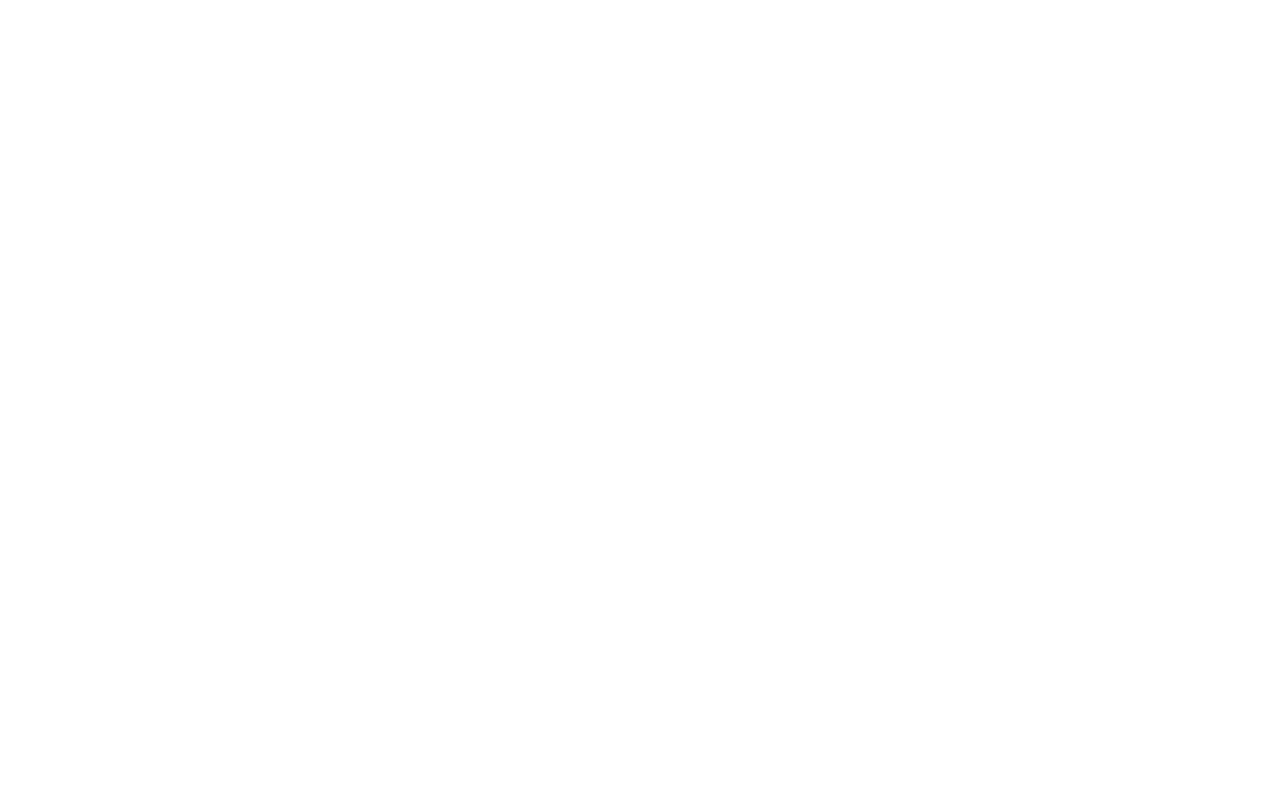
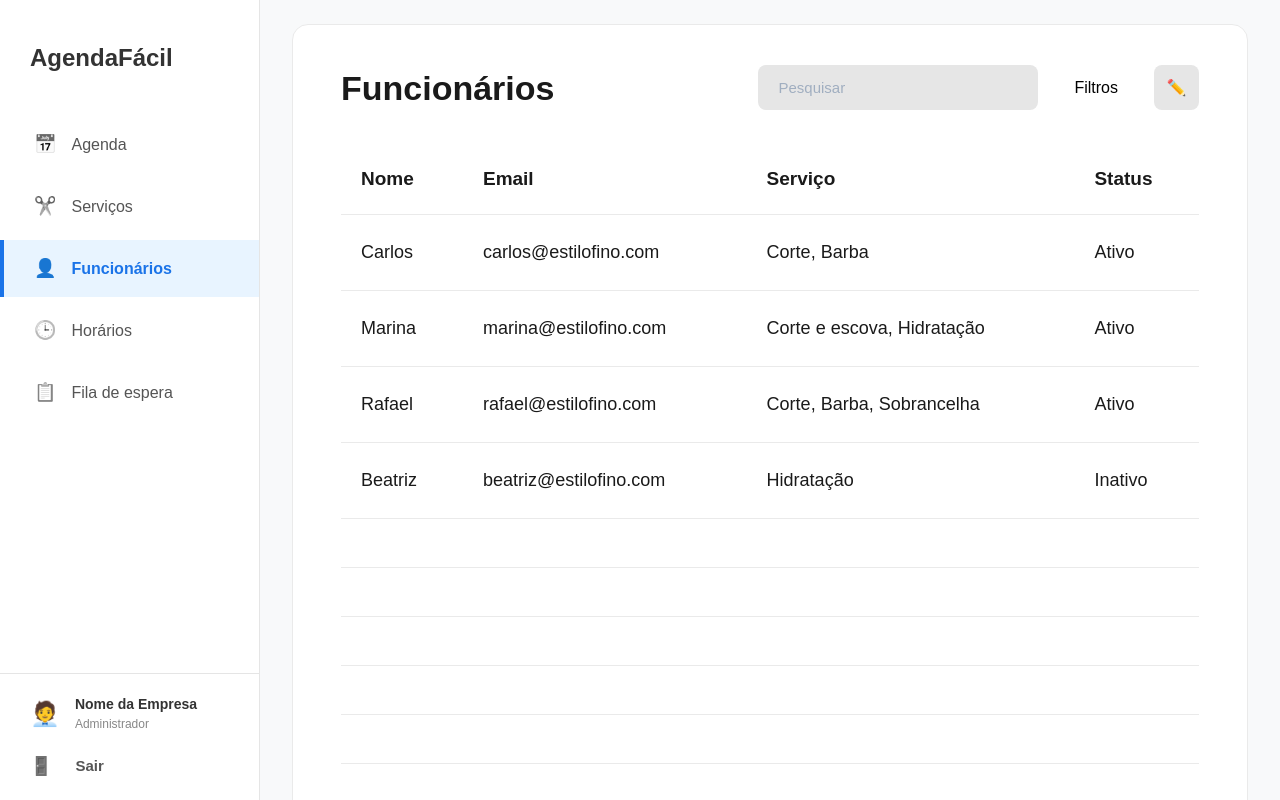
Before and after one commit to kauagomesduarte/AgendaFacil, a React (Vite) app in the folder Frontend/: page /funcionarios in a window 1280 px wide. Before the commit this address had no page. Shown: the top 800 px of the page. Built offline with nearby package versions, Linux system fonts and the light colour scheme.

Commit message:
Ajuste de espacamento

```diff
--- a/Frontend/src/App.jsx
+++ b/Frontend/src/App.jsx
@@ -3,6 +3,8 @@ import LandingPage from './pages/LandingPage.jsx';
 import Login from './pages/Login.jsx';
 import Cadastro from './pages/Cadastro.jsx';
 import Servicos from './pages/Servicos.jsx';
+import Funcionarios from './pages/Funcionarios.jsx';
+
 export default function App() {
   return (
     <BrowserRouter>
@@ -11,6 +13,7 @@ export default function App() {
       <Route path="/login" element={<Login />} />
       <Route path="/cadastro" element={<Cadastro />} />
       <Route path="/servicos" element={<Servicos />} />
+      <Route path="/funcionarios" element={<Funcionarios />} />
     </Routes>
   </BrowserRouter>
   );
--- a/Frontend/src/CSS/Funcionarios.css
+++ b/Frontend/src/CSS/Funcionarios.css
@@ -1,122 +1,132 @@
-/* Layout Geral (Assume que o Sidebar já ocupa a esquerda) */
 .funcionarios-container {
   display: flex;
   min-height: 100vh;
-  background-color: #2C2C2C; /* Cor de fundo escura do protótipo fora da área branca */
-  padding: 40px;
+  background-color: #F8F9FA;
 }
 
 .conteudo-principal {
   flex: 1;
+  padding: 24px 32px;
   display: flex;
   justify-content: center;
   align-items: flex-start;
 }
 
-/* Cartão Branco onde fica a tabela */
 .cartao-funcionarios {
-  background-color: #FAFAFA;
-  border-radius: 12px;
+  background-color: #FFFFFF;
+  border-radius: 16px;
   width: 100%;
-  max-width: 1100px;
-  padding: 40px;
-  box-shadow: 0 4px 6px rgba(0,0,0,0.05);
-  border: 1px solid #E5E5E5;
+  max-width: 100%;
+  padding: 40px 48px;
+  border: 1px solid #EAEAEA;
 }
 
-/* Cabeçalho */
 .cabecalho-tabela {
   display: flex;
   justify-content: space-between;
   align-items: center;
-  margin-bottom: 30px;
+  width: 100%;
+  margin-bottom: 35px;
 }
 
 .cabecalho-tabela h2 {
-  font-size: 24px;
-  color: #333;
+  font-size: 34px;
+  font-weight: 800;
+  color: #1A1A1A;
   margin: 0;
+  line-height: 1;
 }
 
 .acoes-cabecalho {
   display: flex;
-  gap: 15px;
+  align-items: stretch;
+  gap: 12px;
 }
 
-.input-pesquisa {
-  padding: 10px 15px;
-  border-radius: 6px;
-  border: none;
-  background-color: #E2E2E2;
-  font-size: 14px;
-  width: 250px;
+.input-pesquisa,
+.btn-filtro,
+.btn-icone {
+  height: 45px;
+  margin: 0;
+  box-sizing: border-box;
+  align-self: center;
 }
 
-.btn-filtro {
-  padding: 10px 20px;
-  border-radius: 6px;
+/* Barra de pesquisa (sem display flex para preservar o campo de texto) */
+.input-pesquisa {
+  display: flex;
+  align-items: center;
+  padding: 0 20px;
+  border-radius: 8px;
+  background-color: #E6E6E6;
+  font-size: 15px;
+  width: 280px;
+  outline: none;
   border: none;
-  background-color: #E2E2E2;
-  cursor: pointer;
-  font-weight: 500;
 }
 
-.btn-icone {
-  padding: 10px;
-  border-radius: 6px;
-  border: 1px solid #333;
-  background: transparent;
-  cursor: pointer;
+/* Botões com alinhamento flexível */
+.btn-filtro {
+  padding: 0 24px;
   display: flex;
   align-items: center;
   justify-content: center;
 }
 
-/* Tabela */
+.btn-icone {
+  width: 45px;
+  height: 45px;
+  display: flex;
+  align-items: center;
+  justify-content: center;
+  padding: 0;
+  border-radius: 8px;
+  border: none;
+  background-color: #E6E6E6;
+  font-size: 16px;
+  cursor: pointer;
+  box-sizing: border-box;
+}
+
 .tabela-funcionarios {
   width: 100%;
   border-collapse: collapse;
-  margin-bottom: 40px;
 }
 
 .tabela-funcionarios th {
   text-align: left;
-  padding: 15px 10px;
-  border-bottom: 1px solid #E5E5E5;
-  color: #333;
-  font-weight: 600;
-  font-size: 16px;
+  padding: 20px;
+  border-bottom: 1px solid #EAEAEA;
+  color: #1A1A1A;
+  font-weight: 800;
+  font-size: 19px;
 }
 
 .tabela-funcionarios td {
-  padding: 20px 10px;
-  border-bottom: 1px solid #E5E5E5;
-  color: #555;
-  font-size: 14px;
+  padding: 24px 20px;
+  border-bottom: 1px solid #EAEAEA;
+  color: #1A1A1A;
+  font-size: 18px;
+  font-weight: 500;
 }
 
-.font-bold {
-  font-weight: 600;
-  color: #333 !important;
+.tabela-funcionarios tr:last-child td {
+  border-bottom: none;
 }
 
-/* Rodapé com botão salvar */
 .rodape-tabela {
   display: flex;
   justify-content: flex-end;
+  margin-top: 30px;
 }
 
 .btn-salvar {
-  padding: 12px 24px;
-  border-radius: 6px;
+  padding: 14px 32px;
+  background-color: #E6E6E6;
   border: none;
-  background-color: #D4D4D4;
+  border-radius: 8px;
+  font-size: 17px;
+  font-weight: 600;
   color: #333;
-  font-weight: 600;
   cursor: pointer;
-  transition: background 0.2s;
 }
-
-.btn-salvar:hover {
-  background-color: #C0C0C0;
-}
--- /dev/null
+++ b/Frontend/src/CSS/Sidebar.css
@@ -0,0 +1,109 @@
+.sidebar-container {
+  width: 260px;
+  background-color: #FFFFFF;
+  border-right: 1px solid #E5E5E5;
+  display: flex;
+  flex-direction: column;
+  height: 100vh;
+  position: sticky;
+  top: 0;
+}
+
+.sidebar-logo {
+  padding: 40px 30px;
+}
+
+.sidebar-logo h1 {
+  font-size: 24px;
+  color: #333;
+  margin: 0;
+  font-weight: 800;
+}
+
+.sidebar-nav {
+  flex: 1;
+  display: flex;
+  flex-direction: column;
+  gap: 5px;
+}
+
+.menu-item {
+  display: flex;
+  align-items: center;
+  padding: 15px 30px;
+  color: #555;
+  text-decoration: none;
+  font-size: 16px;
+  font-weight: 500;
+  border-left: 4px solid transparent;
+  transition: all 0.2s ease;
+}
+
+.menu-item:hover {
+  background-color: #F5F5F5;
+}
+
+/* O estilo que cria a barra lateral azul quando o item está selecionado */
+.menu-item.ativo {
+  background-color: #E8F4FF;
+  color: #1A73E8;
+  border-left-color: #1A73E8;
+  font-weight: 600;
+}
+
+.icone {
+  margin-right: 15px;
+  font-size: 18px;
+  filter: grayscale(100%); /* Torna os emojis neutros para um aspeto mais profissional */
+}
+
+.menu-item.ativo .icone {
+  filter: none;
+}
+
+.sidebar-footer {
+  padding: 20px 30px;
+  border-top: 1px solid #E5E5E5;
+}
+
+.usuario-info {
+  display: flex;
+  align-items: center;
+  margin-bottom: 20px;
+}
+
+.icone-usuario {
+  font-size: 24px;
+  margin-right: 15px;
+}
+
+.texto-usuario {
+  display: flex;
+  flex-direction: column;
+}
+
+.texto-usuario strong {
+  font-size: 14px;
+  color: #333;
+}
+
+.texto-usuario span {
+  font-size: 12px;
+  color: #888;
+}
+
+.btn-sair {
+  display: flex;
+  align-items: center;
+  background: transparent;
+  border: none;
+  color: #555;
+  font-size: 15px;
+  font-weight: 600;
+  cursor: pointer;
+  padding: 0;
+}
+
+.btn-sair:hover {
+  color: #333;
+}
--- /dev/null
+++ b/Frontend/src/components/Sidebar.jsx
@@ -0,0 +1,53 @@
+import React from 'react';
+import { Link, useLocation } from 'react-router-dom';
+import '../CSS/Sidebar.css';
+
+const Sidebar = () => {
+  const location = useLocation();
+
+  // Função que verifica o link atual para aplicar a classe 'ativo'
+  const isActive = (path) => {
+    return location.pathname === path ? 'menu-item ativo' : 'menu-item';
+  };
+
+  return (
+    <aside className="sidebar-container">
+      <div className="sidebar-logo">
+        <h1>AgendaFácil</h1>
+      </div>
+
+      <nav className="sidebar-nav">
+        <Link to="/agenda" className={isActive('/agenda')}>
+          <span className="icone">📅</span> Agenda
+        </Link>
+        <Link to="/servicos" className={isActive('/servicos')}>
+          <span className="icone">✂️</span> Serviços
+        </Link>
+        <Link to="/funcionarios" className={isActive('/funcionarios')}>
+          <span className="icone">👤</span> Funcionários
+        </Link>
+        <Link to="/horarios" className={isActive('/horarios')}>
+          <span className="icone">🕒</span> Horários
+        </Link>
+        <Link to="/fila" className={isActive('/fila')}>
+          <span className="icone">📋</span> Fila de espera
+        </Link>
+      </nav>
+
+      <div className="sidebar-footer">
+        <div className="usuario-info">
+          <span className="icone-usuario">🧑‍💼</span>
+          <div className="texto-usuario">
+            <strong>Nome da Empresa</strong>
+            <span>Administrador</span>
+          </div>
+        </div>
+        <button className="btn-sair">
+          <span className="icone">🚪</span> Sair
+        </button>
+      </div>
+    </aside>
+  );
+};
+
+export default Sidebar;
--- a/Frontend/src/pages/Funcionarios.jsx
+++ b/Frontend/src/pages/Funcionarios.jsx
@@ -1,18 +1,30 @@
 import React from 'react';
-import './Funcionarios.css'; // Lembra-te de criar este ficheiro CSS
+import '../CSS/Funcionarios.css';
+import Sidebar from '../components/Sidebar';
+
 
 const Funcionarios = () => {
   // Dados de exemplo baseados no teu design
-  const listaFuncionarios = [
+const listaFuncionarios = [
     { nome: 'Carlos', email: 'carlos@estilofino.com', servico: 'Corte, Barba', status: 'Ativo' },
     { nome: 'Marina', email: 'marina@estilofino.com', servico: 'Corte e escova, Hidratação', status: 'Ativo' },
     { nome: 'Rafael', email: 'rafael@estilofino.com', servico: 'Corte, Barba, Sobrancelha', status: 'Ativo' },
     { nome: 'Beatriz', email: 'beatriz@estilofino.com', servico: 'Hidratação', status: 'Inativo' },
+    { nome: '', email: '', servico: '', status: '' },
+    { nome: '', email: '', servico: '', status: '' },
+    { nome: '', email: '', servico: '', status: '' },
+    { nome: '', email: '', servico: '', status: '' },
+    { nome: '', email: '', servico: '', status: '' },
+    { nome: '', email: '', servico: '', status: '' },
+    { nome: '', email: '', servico: '', status: '' },
+    { nome: '', email: '', servico: '', status: '' },
+    { nome: '', email: '', servico: '', status: '' },
+    { nome: '', email: '', servico: '', status: '' },
+
   ];
-
   return (
     <div className="funcionarios-container">
-      {/* Aqui entraria o teu componente <Sidebar /> se já o tiveres */}
+      <Sidebar />
 
       <main className="conteudo-principal">
         <div className="cartao-funcionarios">
@@ -48,7 +60,9 @@ const Funcionarios = () => {
           </table>
 
           <div className="rodape-tabela">
-            <button className="btn-salvar">Salvar Alterações</button>
+            <div className="rodape-tabela">
+        <button className="btn-salvar">Salvar Alterações</button>
+      </div>
           </div>
 
         </div>
```
Lines whose indentation alone changed are shown as unchanged.
